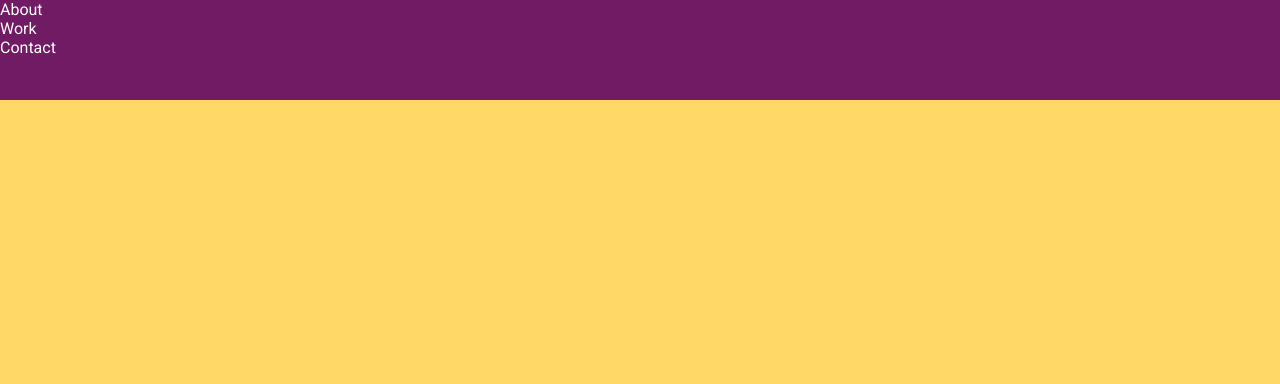
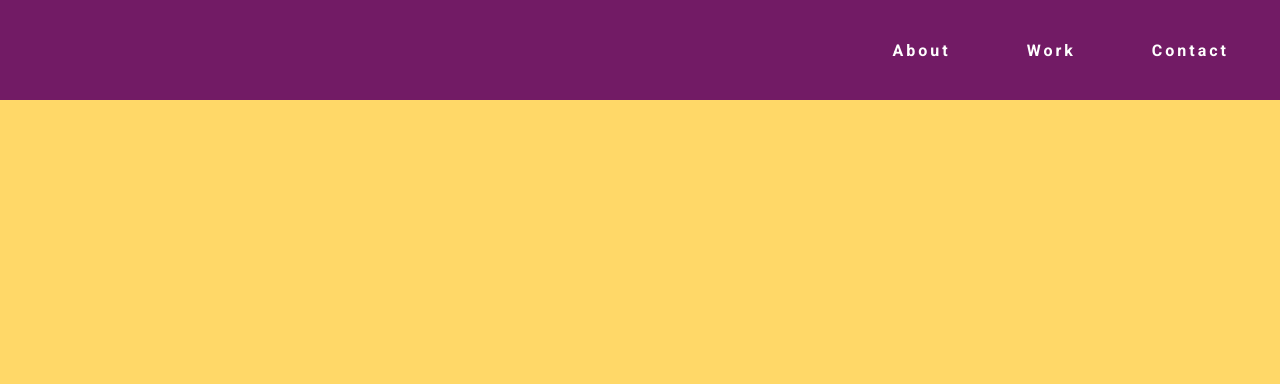
Before and after one commit to DeveLawyer/fcc-personal-portfolio, a plain HTML site: page index.html in a window 1280 px wide. Shown: the top 384 px of the page. Drawn offline with Linux system fonts and the light colour scheme.

Commit message:
Add navbar styles

```diff
--- a/index.html
+++ b/index.html
@@ -8,7 +8,7 @@
       crossorigin="anonymous"
     ></script>
     <link
-      href="https://fonts.googleapis.com/css?family=Lora:400,600|Roboto&display=swap"
+      href="https://fonts.googleapis.com/css?family=Lora:400,600|Roboto:400,700&display=swap"
       rel="stylesheet"
     />
     <link rel="stylesheet" href="style.css" />
--- a/style.css
+++ b/style.css
@@ -23,11 +23,32 @@ body {
   position: fixed;
   height: 100px;
   width: 100vw;
+  display: flex;
+  justify-content: flex-end;
+  align-items: center;
+}
+
+#navbar ul {
+  list-style: none;
+}
+
+#navbar li {
+  display: inline-block;
+  font-weight: bold;
+  letter-spacing: 3px;
+  margin-right: 30px;
 }
 
 #navbar a {
+  border: 1px solid #721b65;
+
   color: white;
   text-decoration: none;
+  padding: 20px;
+}
+
+#navbar a:hover {
+  border: 1px solid white;
 }
 
 /*** Welcome section ***/
```
